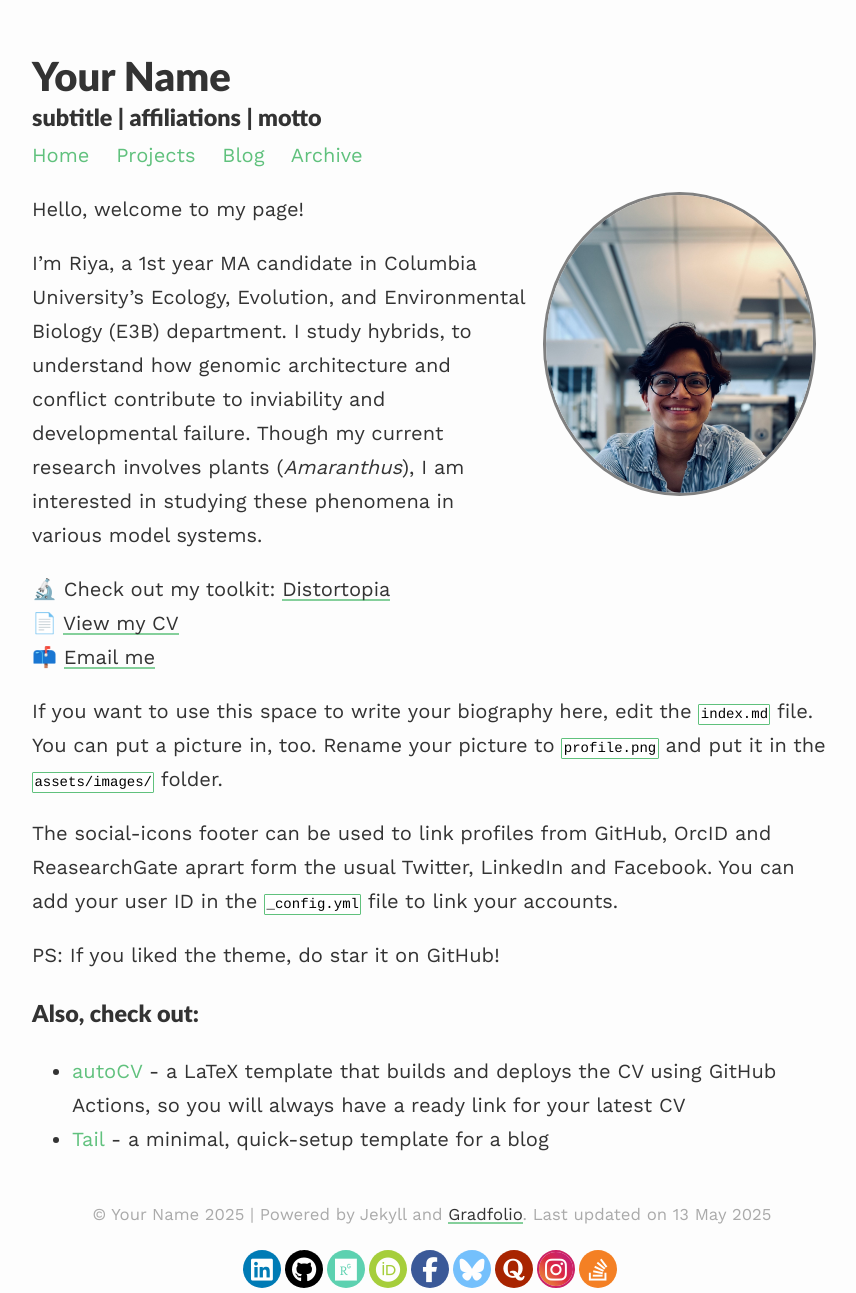
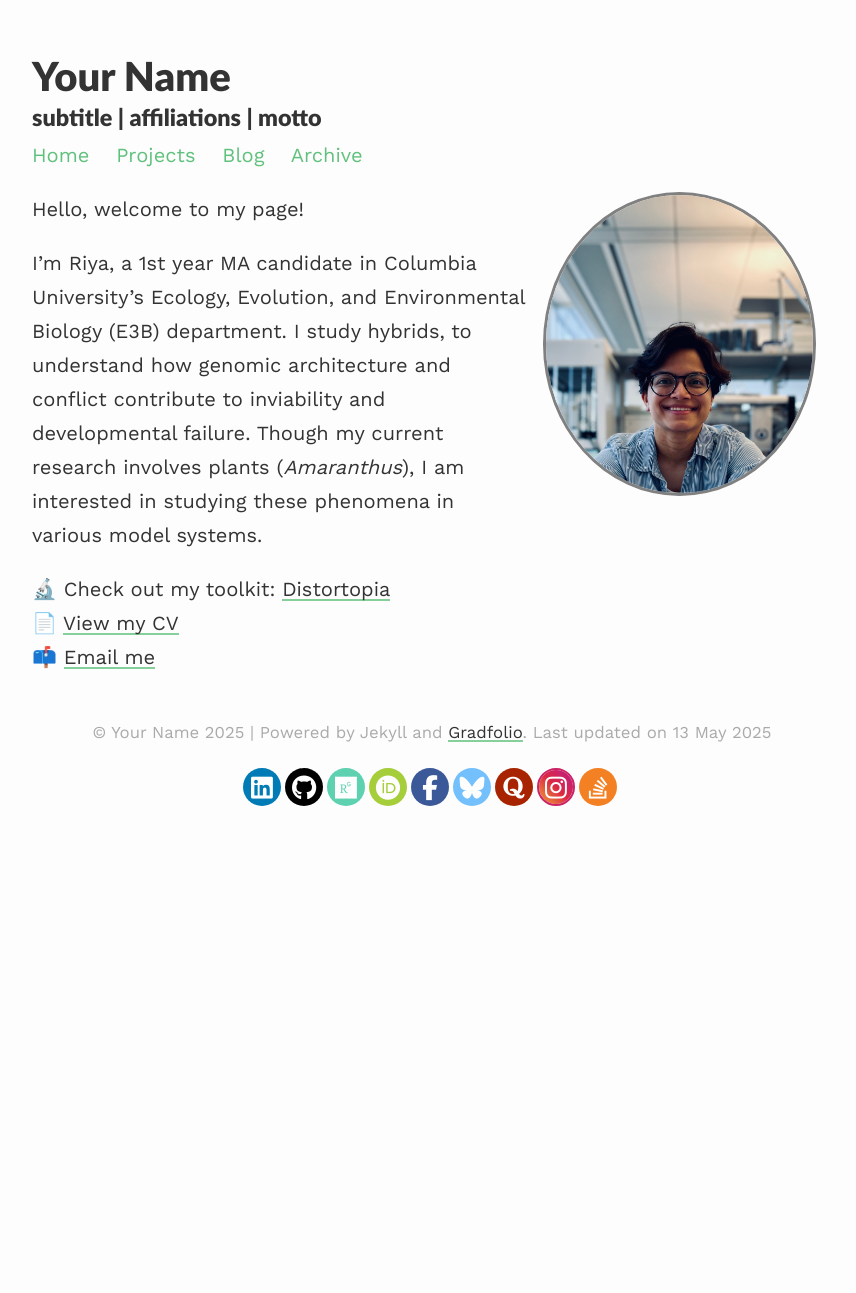
Before and after one commit to riya2serve/riya2serve.github.io, a Jekyll site: the page built from index.md, in a window 1280 px wide. Shown: the whole page, without its empty margins (208-1064 px from the left). Built offline with Jekyll 4.4.1, drawn with Linux system fonts in a browser that asks for light colours; after the commit the page ends 980 px from its top, so only the background shows below that.

Commit message:
Update index.md

```diff
--- a/index.md
+++ b/index.md
@@ -13,15 +13,3 @@ I'm Riya, a 1st year MA candidate in Columbia University's Ecology, Evolution, a
 🔬 Check out my toolkit: [Distortopia](https://github.com/riya2serve/Distortopia)
 📄 [View my CV](cv)
 📫 [Email me](mailto:rr3491@columbia.edu)
-
-
-If you want to use this space to write your biography here, edit the `index.md` file. You can put a picture in, too. Rename your picture to `profile.png` and put it in the `assets/images/` folder.
-
-The social-icons footer can be used to link profiles from GitHub, OrcID and ReasearchGate aprart form the usual Twitter, LinkedIn and Facebook. You can add your user ID in the `_config.yml` file to link your accounts.
-
-PS: If you liked the theme, do star it on GitHub!
-
-### Also, check out:
-
-- [autoCV](https://github.com/jitinnair1/autocv) - a LaTeX template that builds and deploys the CV using GitHub Actions, so you will always have a ready link for your latest CV
-- [Tail](https://github.com/jitinnair1/tail) - a minimal, quick-setup template for a blog
```
